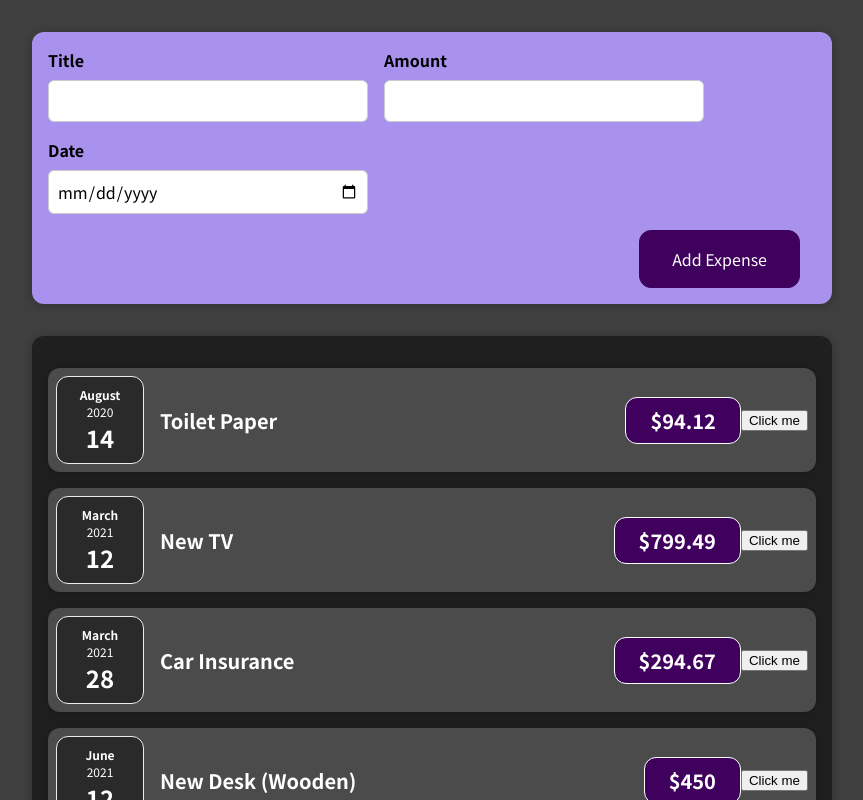
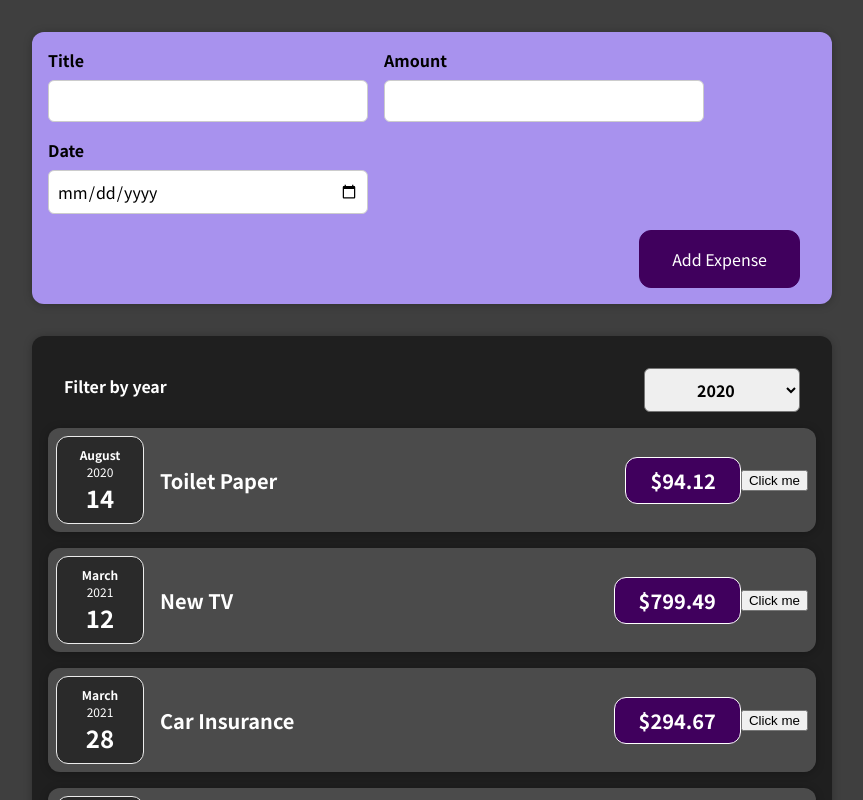
Before and after one commit to Trucker9/reactjs_sandbox, a React (Create React App) app in the folder first/: page / in a window 1280 px wide. Shown: the top 800 px of the page, without its empty margins (208-1071 px from the left). Built offline with nearby package versions, Linux system fonts and the light colour scheme.

Commit message:
adding a filter with (two way binding)

```diff
--- a/first/src/components/Expenses/Expenses.js
+++ b/first/src/components/Expenses/Expenses.js
@@ -1,12 +1,25 @@
 import React from 'react';
+import { useState } from 'react';
+
 
 import ExpenseItem from './ExpenseItem';
 import Card from '../UI/Card';
+import ExpensesFilter from './ExpensesFilter';
 import './Expenses.css';
 
+
 const Expenses = (props) => {
+
+  const [filteredYear, setFilteredYear] = useState('2020');
+
+  const filterChangeHandler = selectedYear => {
+    setFilteredYear(selectedYear);
+  }
+
+
   return (
     <Card className="expenses">
+      <ExpensesFilter selected={filteredYear} onChangeFilter={filterChangeHandler} />
       <ExpenseItem
         title={props.items[0].title}
         amount={props.items[0].amount}
--- /dev/null
+++ b/first/src/components/Expenses/ExpensesFilter.css
@@ -0,0 +1,24 @@
+.expenses-filter {
+  color: white;
+  padding: 0 1rem;
+}
+
+.expenses-filter__control {
+  display: flex;
+  width: 100%;
+  align-items: center;
+  justify-content: space-between;
+  margin: 1rem 0;
+}
+
+.expenses-filter label {
+  font-weight: bold;
+  margin-bottom: 0.5rem;
+}
+
+.expenses-filter select {
+  font: inherit;
+  padding: 0.5rem 3rem;
+  font-weight: bold;
+  border-radius: 6px;
+}
--- /dev/null
+++ b/first/src/components/Expenses/ExpensesFilter.js
@@ -0,0 +1,29 @@
+import React from 'react';
+
+import './ExpensesFilter.css';
+
+const ExpensesFilter = (props) => {
+  const dropdownChangeHandler = (event) => {
+    // CONTROLLED COMPONENT
+    // Changing the state on parent element based on what user selected in the child element.
+    // We pass what user selected to the parent. so this component is called controlled component!
+    props.onChangeFilter(event.target.value);
+  };
+
+  return (
+    <div className='expenses-filter'>
+      <div className='expenses-filter__control'>
+        <label>Filter by year</label>
+        {/* Getting intial value from parent component*/}
+        <select value={props.selected} onChange={dropdownChangeHandler}>
+          <option value='2022'>2022</option>
+          <option value='2021'>2021</option>
+          <option value='2020'>2020</option>
+          <option value='2019'>2019</option>
+        </select>
+      </div>
+    </div>
+  );
+};
+
+export default ExpensesFilter;
```
Also changed, not shown: 1 other file (tests, documents, lock files or other folders).
